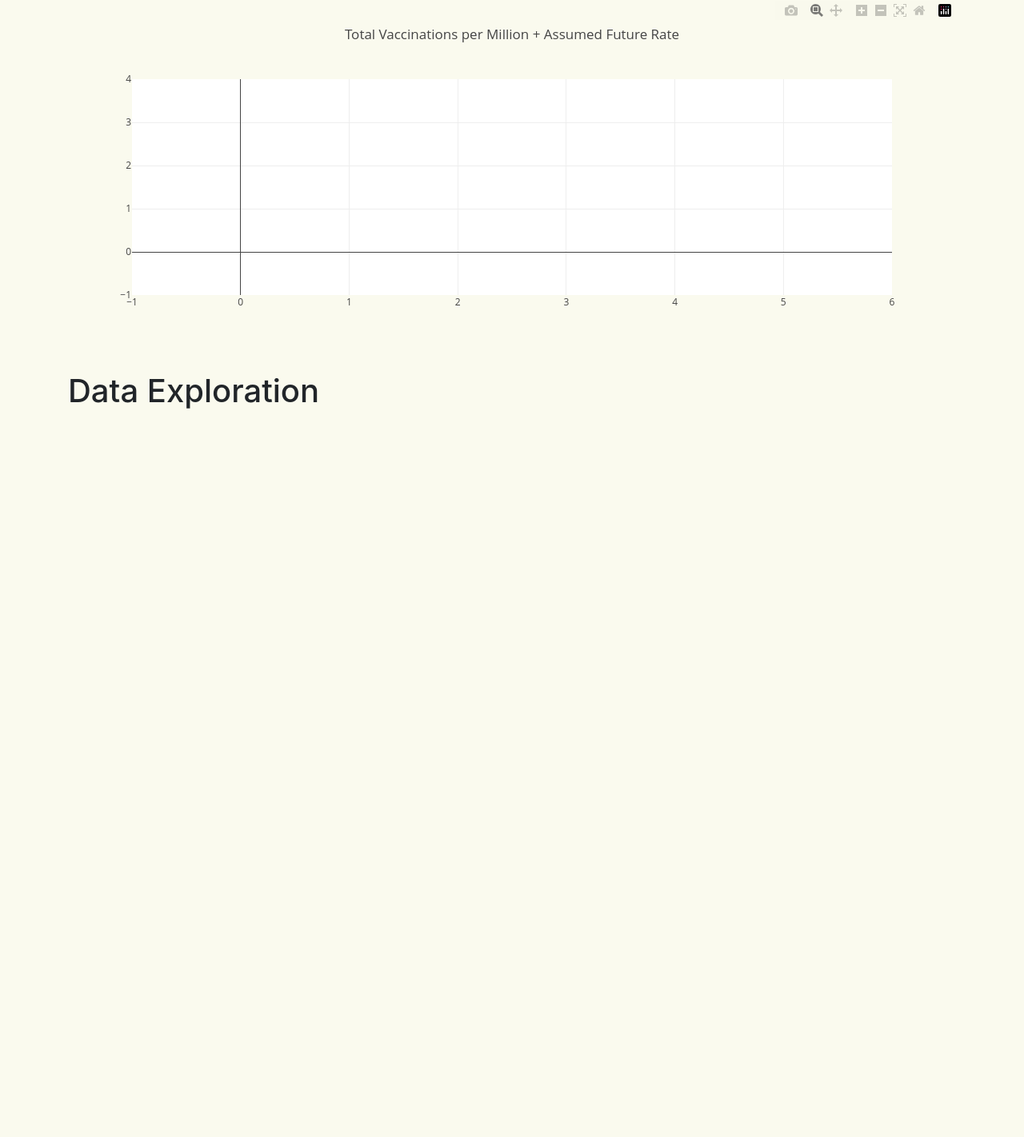
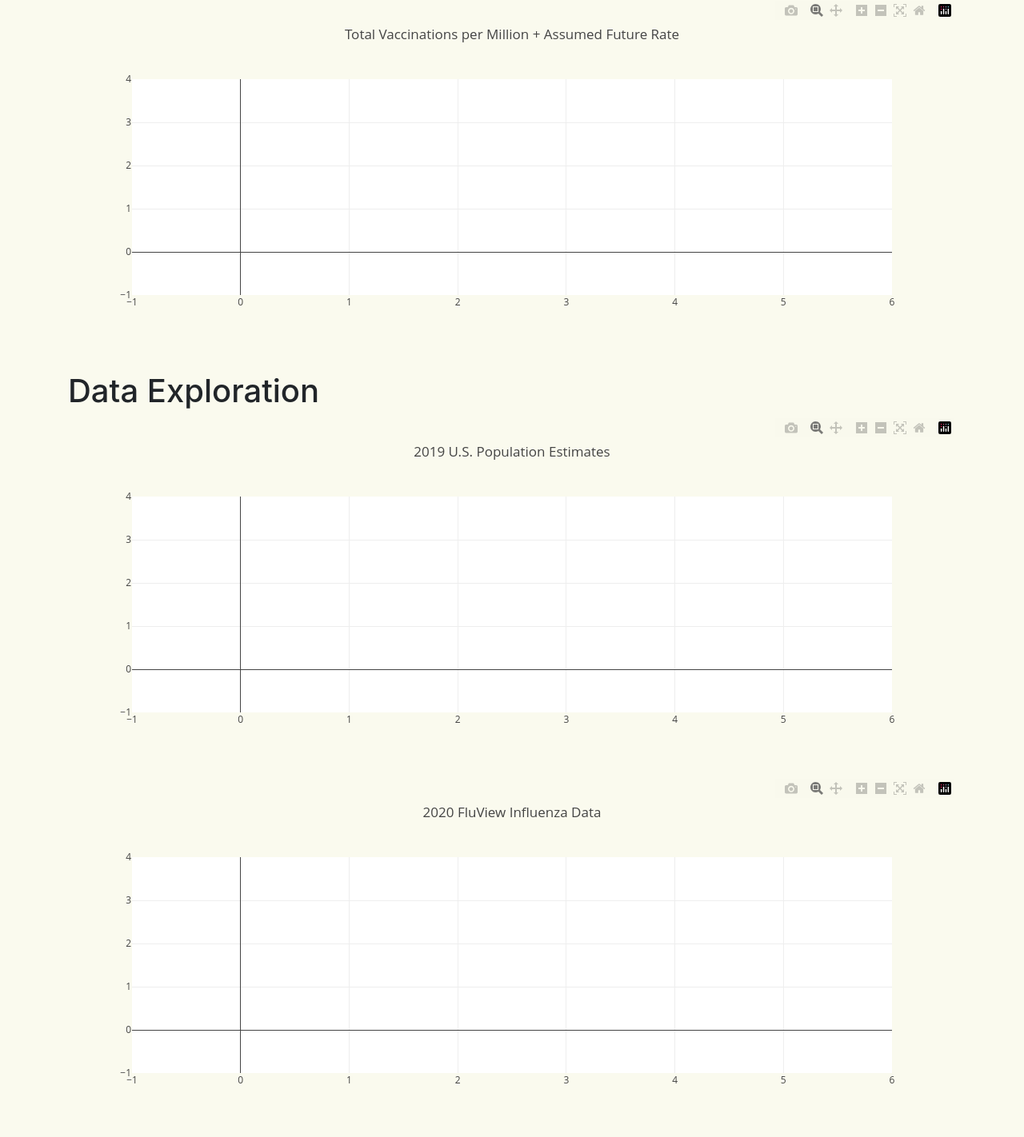
Before and after one commit to snwessel/DataScienceCapstone, a Flask app: template app/templates/index.html in a window 1280 px wide. Shown: the part 787-2209 px from the top of the page at 80% size. Before the commit the page ends 1298 px from the top, so only its background shows below. Run offline with Flask 2, Linux system fonts and the light colour scheme; the template is opened without the code that fills it, so the values that code supplies are empty; some libraries are stand-ins or nearby versions.

Commit message:
Added support for basic flu/population visualizations

```diff
--- /dev/null
+++ b/app/static/js/influenza_visualization.js
@@ -0,0 +1,38 @@
+
+function render_influenza_visualization(influenzaData) {
+    var fluData ={
+      x: influenzaData['epiweek'],
+      y: influenzaData['wili'],
+      type: 'scatter',
+      mode: 'lines',
+      line: {
+        dash: 'solid'
+      },
+      name: 'actual'
+    };
+
+    // fake temporary data to play around with
+    // var futureData = {
+    //   x: ['2021-03-07', '2021-03-08', '2021-03-09', '2021-03-10', '2021-03-11', '2021-03-12', '2021-03-13', '2021-03-14',
+    //   '2021-03-15', '2021-03-16', '2021-03-17', '2021-03-18', '2021-03-19', '2021-03-20', '2021-03-21', '2021-03-22', '2021-03-23'],
+    //   y: ['0', '1000', '2000', '3000', '4000', '5000', '6000', '7000', '8000', '9000', '10000', '11000', '12000', '13000', '14000', '15000', '16000'],
+    //   type: 'scatter',
+    //   mode: 'lines',
+    //   line: {
+    //     dash: 'dot'
+    //   },
+    //   name: 'predicted'
+    // };
+
+    // list of all data series/"traces"
+    var data = [fluData];
+
+    var layout = {
+      title: '2020 FluView Influenza Data',
+      paper_bgcolor: '#fafaee'
+    };
+
+    var config = {responsive: true};
+
+    Plotly.newPlot('influenza_dataviz', data, layout, config);
+  }
--- /dev/null
+++ b/app/static/js/population_visualization.js
@@ -0,0 +1,38 @@
+
+function render_population_visualization(populations) {
+    var popData ={
+      x: populations['state'],
+      y: populations['population'],
+      type: 'scatter',
+      mode: 'lines',
+      line: {
+        dash: 'solid'
+      },
+      name: 'actual'
+    };
+
+    // fake temporary data to play around with
+    // var futureData = {
+    //   x: ['2021-03-07', '2021-03-08', '2021-03-09', '2021-03-10', '2021-03-11', '2021-03-12', '2021-03-13', '2021-03-14',
+    //   '2021-03-15', '2021-03-16', '2021-03-17', '2021-03-18', '2021-03-19', '2021-03-20', '2021-03-21', '2021-03-22', '2021-03-23'],
+    //   y: ['0', '1000', '2000', '3000', '4000', '5000', '6000', '7000', '8000', '9000', '10000', '11000', '12000', '13000', '14000', '15000', '16000'],
+    //   type: 'scatter',
+    //   mode: 'lines',
+    //   line: {
+    //     dash: 'dot'
+    //   },
+    //   name: 'predicted'
+    // };
+
+    // list of all data series/"traces"
+    var data = [popData];
+
+    var layout = {
+      title: '2019 U.S. Population Estimates',
+      paper_bgcolor: '#fafaee'
+    };
+
+    var config = {responsive: true};
+
+    Plotly.newPlot('population_dataviz', data, layout, config);
+  }
--- a/app/templates/base.html
+++ b/app/templates/base.html
@@ -11,6 +11,8 @@
     <!-- Include Custom JS -->
     <script src="/static/js/prediction_visualization.js"></script>
     <script src="/static/js/vaccine_visualization.js"></script>
+    <script src="/static/js/population_visualization.js"></script>
+    <script src="/static/js/influenza_visualization.js"></script>
     <!-- Include Custom CSS -->
     <link rel="stylesheet" href="/static/styles/main.css">
   </head>
--- a/app/templates/index.html
+++ b/app/templates/index.html
@@ -68,5 +68,29 @@
     <!-- TODO: make exploration graphs-->
     <!-- Potential exploration graph type https://plotly.com/javascript/splom/ -->
     <!-- Basic scatterplot https://plotly.com/javascript/line-and-scatter/-->
+    <div class="row">
+      <div class="col">
+        <div id="population_dataviz"></div>
+      </div>
+    </div>
+    <div class="row">
+      <div class="col">
+        <div id="policy_dataviz"></div>
+      </div>
+    </div>
+    <div class="row">
+      <div class="col">
+        <div id="influenza_dataviz"></div>
+      </div>
+    </div>
+    <script>
+      // convert the data from json to a JS object
+      var populations = {{ state_pop|tojson }};
+      var influenzaCounts = {{ influenza_counts|tojson }};
+
+      // create the visualizations
+      render_population_visualization(populations)
+      render_influenza_visualization(influenzaCounts)
+    </script>
   </section>
 {% endblock %}
--- a/app/views.py
+++ b/app/views.py
@@ -16,10 +16,14 @@ def index():
   daily_vaccinations_df = data_loader.DataLoader.get_daily_vaccinations_df(state)
   daily_vaccinations_dict = data_loader.DataLoader.get_daily_vaccinations_dict(daily_vaccinations_df, state)
   future_vaccinations = data_loader.DataLoader.get_assumed_vaccinations_dict(daily_vaccinations_df, multiplier=multiplier)
+  state_population_dict = data_loader.DataLoader.get_state_population_counts_dict()
+  influenza_dict = data_loader.DataLoader.get_infuenza_counts_dict()
   return render_template('index.html',
                           state=state,
                           multiplier=multiplier,
                           all_states=all_states,
                           daily_cases=daily_cases_dict,
                           daily_vaccinations=daily_vaccinations_dict,
-                          future_vaccinations=future_vaccinations)
+                          future_vaccinations=future_vaccinations,
+                          state_pop=state_population_dict,
+                          influenza_counts=influenza_dict)
```
